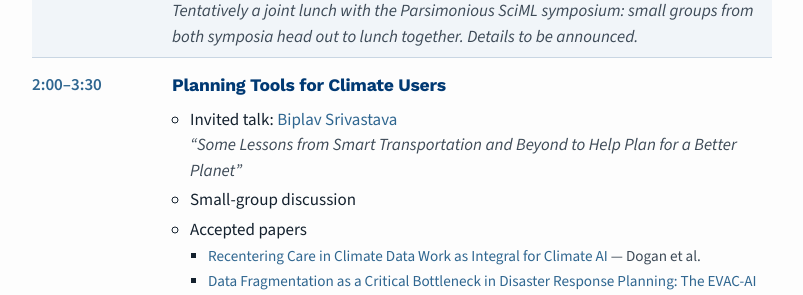
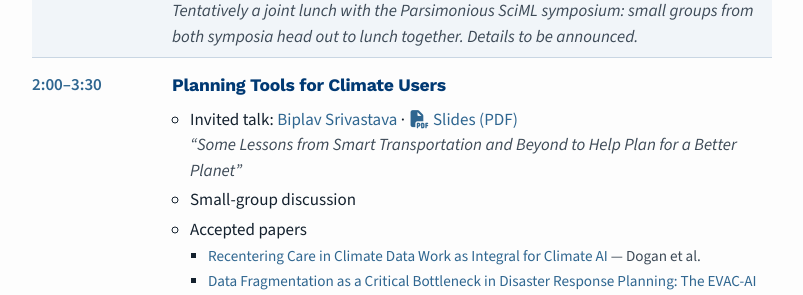
Before and after one commit to plan4planet/plan4planet.github.io, a Jekyll site: the page built from pages/schedule.md, in a window 1280 px wide and 900 px high, scrolled down 2942 px. Shown: the part 152-447 px from the top of the window, without its empty margins (238-1041 px from the left). Built offline with Jekyll 4.4.1, drawn with Linux system fonts in a browser that asks for light colours; nearby versions of some CDN libraries.

Commit message:
content: Biplav Srivastava's smart transportation lessons slides linked from his invited talk

```diff
--- a/_data/schedule.yml
+++ b/_data/schedule.yml
@@ -147,6 +147,7 @@
         - label: Invited talk
           speaker: Biplav Srivastava
           talk: Some Lessons from Smart Transportation and Beyond to Help Plan for a Better Planet
+          slides: srivastava-lessons-smart-transportation.pdf
         - label: Small-group discussion
         - label: Accepted papers
           papers:
```
Also changed, not shown: 1 other file.
